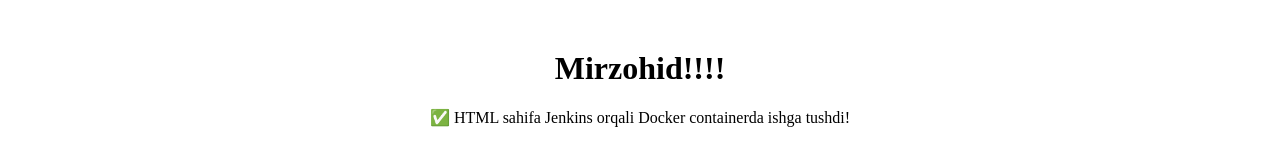
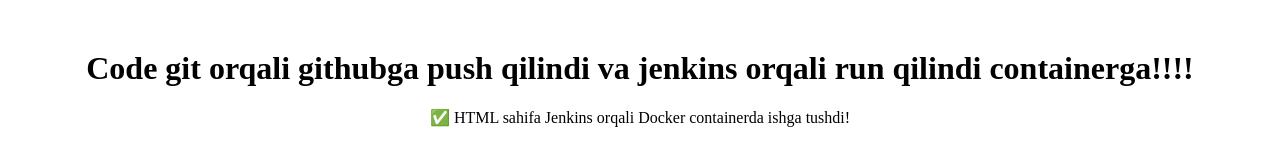
Before and after one commit to ErgashevJahongir7520/loyihalar, a plain HTML site: page index.html in a window 1280 px wide. Drawn offline with Linux system fonts and the light colour scheme.

Commit message:
loyiha -a

```diff
--- a/index.html
+++ b/index.html
@@ -5,7 +5,7 @@
     <title>Jenkins Test Page</title>
 </head>
 <body style="text-align:center; margin-top:50px;">
-    <h1>Mirzohid!!!!</h1>
+    <h1>Code git orqali githubga push qilindi va jenkins orqali run qilindi containerga!!!!</h1>
     <p>✅ HTML sahifa Jenkins orqali Docker containerda ishga tushdi!</p>
 </body>
 </html>
```
